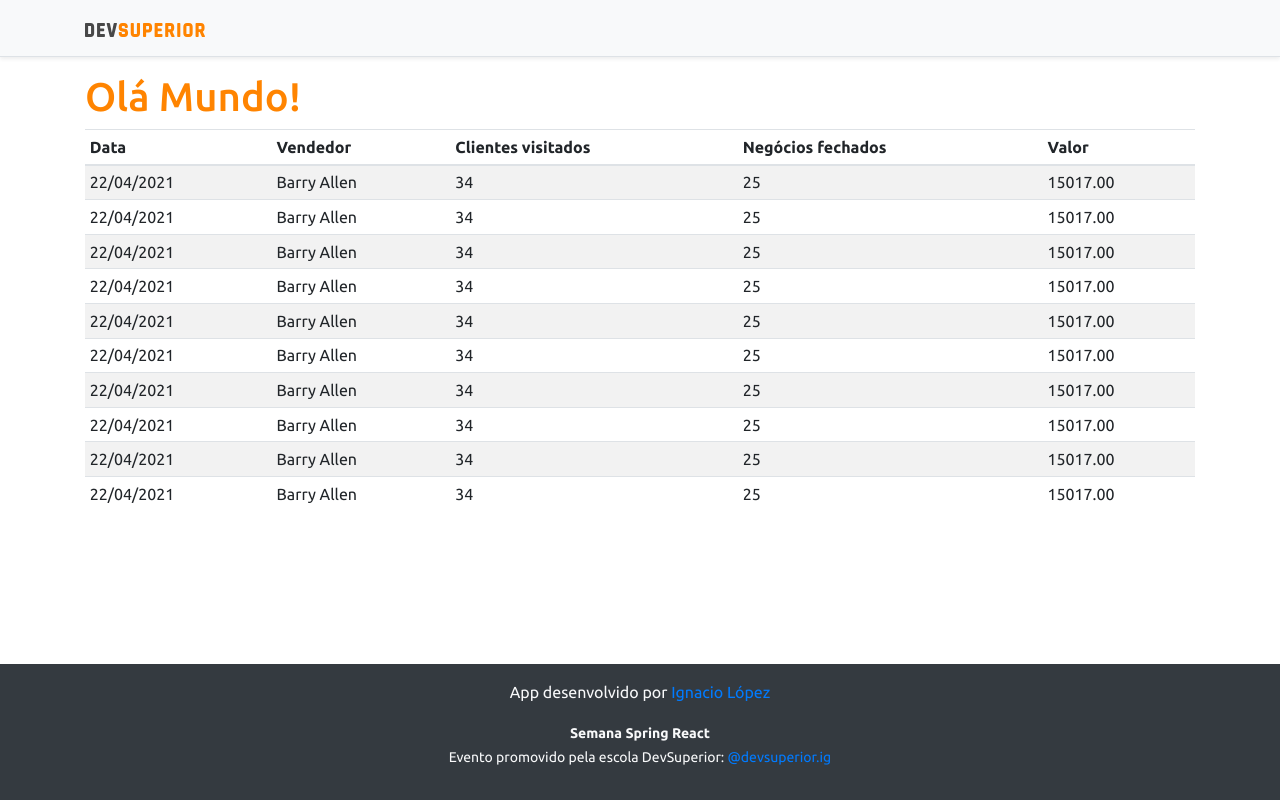
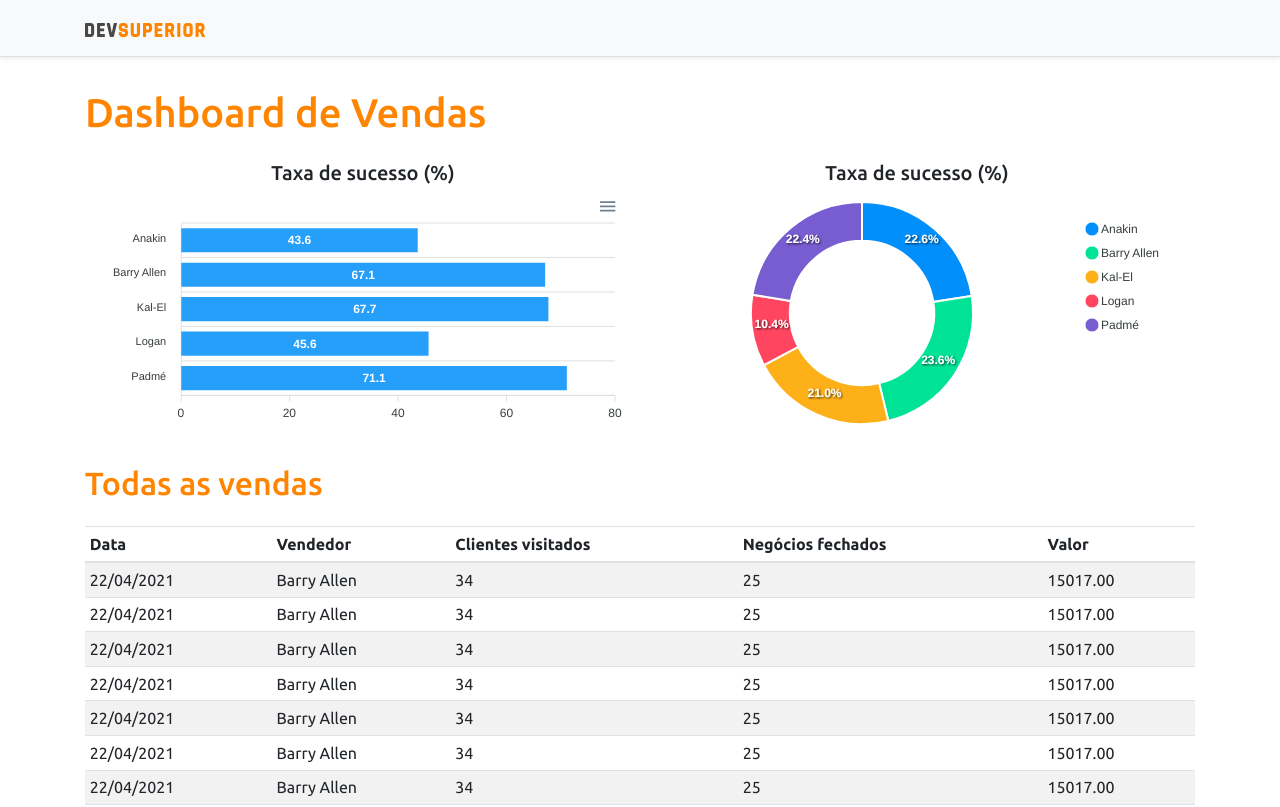
Before and after one commit to iglopezp/projeto-sds3, a React (Create React App) app in the folder frontend/: page / in a window 1280 px wide. Shown: the top 807 px of the page. Built offline with nearby package versions, Linux system fonts and the light colour scheme.

Commit message:
Static charts

```diff
--- a/frontend/package.json
+++ b/frontend/package.json
@@ -12,10 +12,12 @@
     "@types/node": "^12.0.0",
     "@types/react": "^17.0.0",
     "@types/react-dom": "^17.0.0",
+    "apexcharts": "^3.26.1",
     "bootstrap": "^4.6.0",
     "jquery": "1.9.1",
     "popper.js": "^1.16.1",
     "react": "^17.0.2",
+    "react-apexcharts": "^1.3.9",
     "react-dom": "^17.0.2",
     "react-scripts": "4.0.3",
     "typescript": "^4.1.2",
--- a/frontend/src/App.tsx
+++ b/frontend/src/App.tsx
@@ -1,3 +1,5 @@
+import DonutChart from "./components/DonutChart";
+import BarChart from "./components/BarChart";
 import DataTable from "./components/DataTable";
 import Footer from "./components/Footer";
 import NavBar from "./components/NavBar";
@@ -7,7 +9,22 @@ function App() {
     <>
       <NavBar />
       <div className="container">
-        <h1 className="text-primary">Olá Mundo!</h1>
+        <h1 className="text-primary py-3">Dashboard de Vendas</h1>
+
+        <div className="row px-3">
+          <div className="col-sm-6">
+              <h5 className="text-center text-secundary">Taxa de sucesso (%)</h5>
+              <BarChart/>
+         </div>
+         <div className="col-sm-6">
+              <h5 className="text-center text-secundary">Taxa de sucesso (%)</h5>
+              <DonutChart/>
+         </div>
+        </div>
+        <div className="py-3">
+          <h2 className="text-primary">Todas as vendas</h2>
+
+        </div>
 
         <DataTable />
       </div>
--- /dev/null
+++ b/frontend/src/components/BarChart/index.tsx
@@ -0,0 +1,36 @@
+import Chart from 'react-apexcharts';
+
+const BarChart = () => {
+
+    const options = {
+        plotOptions: {
+            bar: {
+                horizontal: true,
+            }
+        },
+    };
+
+    const mockData = {
+        labels: {
+            categories: ['Anakin', 'Barry Allen', 'Kal-El', 'Logan', 'Padmé']
+        },
+        series: [
+            {
+                name: "% Sucesso",
+                data: [43.6, 67.1, 67.7, 45.6, 71.1]
+            }
+        ]
+    };
+
+    return (
+        <Chart
+            options={{ ...options, xaxis: mockData.labels}}
+            series={mockData.series}
+            type="bar"
+            height="240"
+        />
+
+    );
+}
+
+export default BarChart;
--- /dev/null
+++ b/frontend/src/components/DonutChart/index.tsx
@@ -0,0 +1,27 @@
+import Chart from 'react-apexcharts';
+
+const DonutChart = () => {
+
+    const mockData = {
+        series: [477138, 499928, 444867, 220426, 473088],
+        labels: ['Anakin', 'Barry Allen', 'Kal-El', 'Logan', 'Padmé']
+    }
+
+    const options = {
+        legend: {
+            show: true
+        }
+    }
+
+    return (
+        <Chart
+            options={{ ...options, labels: mockData.labels}}
+            series={mockData.series}
+            type="donut"
+            height="240"
+        />
+
+    );
+}
+
+export default DonutChart;
```
Also changed, not shown: 1 other file (tests, documents, lock files or other folders).
